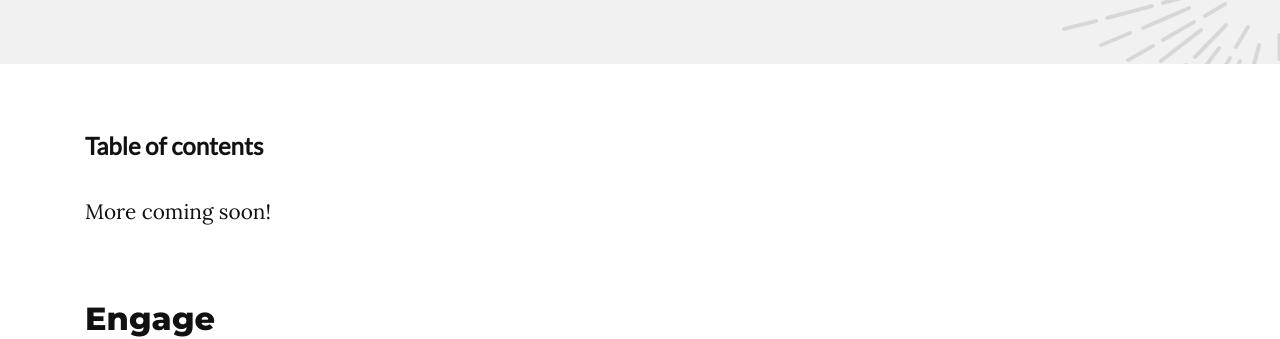
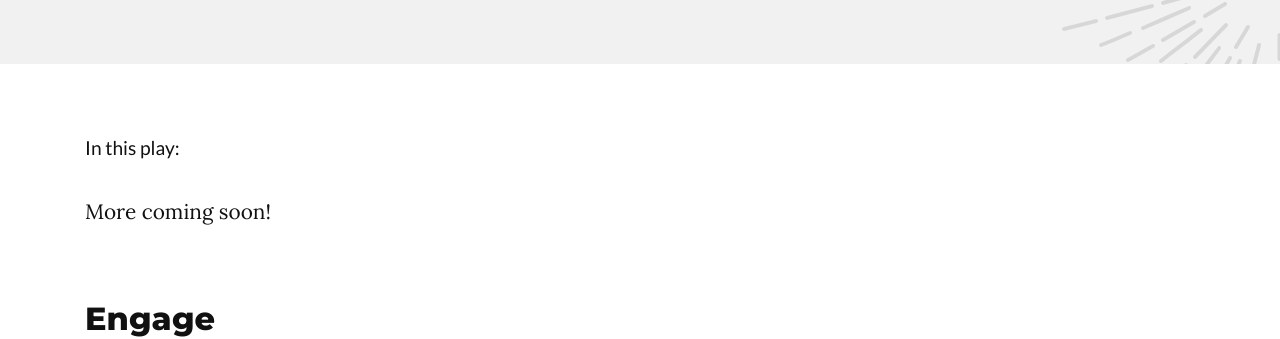
Before and after one commit to Social-Tech-Collab/socialtechcollaborative, a Jekyll site: the page built from _posts/2020-12-31-more-coming-soon.md, in a window 1280 px wide. Shown: the part 273-612 px from the top of the page. Built offline with Jekyll 4.4.1, drawn with Linux system fonts in a browser that asks for light colours; nearby versions of some CDN libraries; some web fonts are replaced; the table of contents is made by our own code.

Commit message:
change to In this play

```diff
--- a/_layouts/post.html
+++ b/_layouts/post.html
@@ -22,9 +22,13 @@
           }}../assets/projects/{{ page.image }}{% endif %}" alt="{{ page.title
           }}"> {% endif %}
           <div class="card-body">
-            <b>Table of contents</b>
-            {% toc %}
-            {{ content }}
+            <small>In this play:</small>
+            <div id="table-of-contents">
+              {% toc %}
+            </div>
+            <div id="markdown-content">
+              {{ content }}
+            </div>
             {% assign n_categories = page.categories | size %}
             {% if n_categories != 0 %}
             <h2>Related categories</h2>
```
